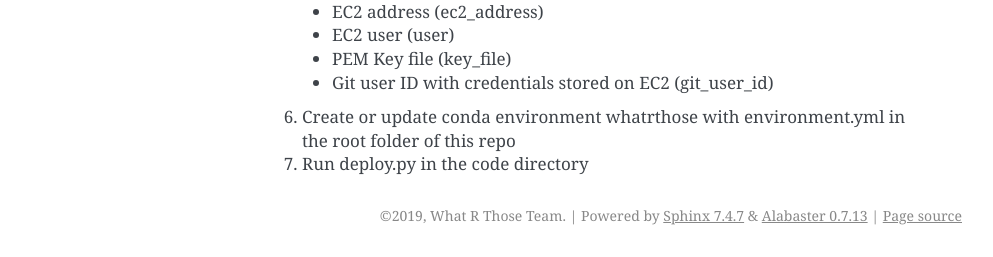
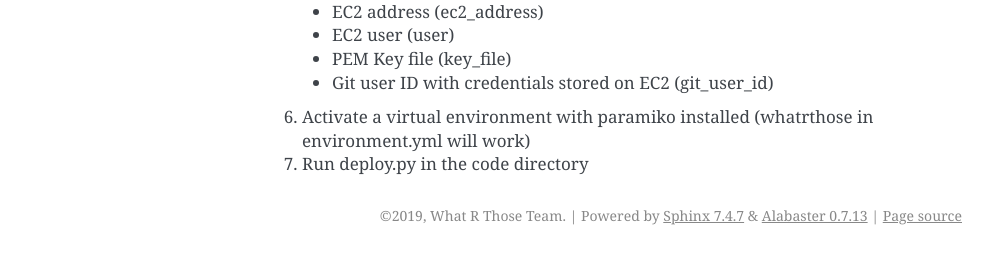
Before and after one commit to ttishihara/whatrthose, a Sphinx documentation site: the page built from documentation/source/tutorial.rst, in a window 1280 px wide. Shown: the part 640-897 px from the top of the page, without its empty margins (148-1141 px from the left). Built offline with Sphinx 7.4.7, drawn with Linux system fonts in a browser that asks for light colours.

Commit message:
updated tutorial again

```diff
--- a/documentation/source/tutorial.rst
+++ b/documentation/source/tutorial.rst
@@ -22,5 +22,5 @@ Deployment
  * EC2 user (user)
  * PEM Key file (key_file)
  * Git user ID with credentials stored on EC2 (git_user_id)
-6. Create or update conda environment whatrthose with environment.yml in the root folder of this repo
+6. Activate a virtual environment with paramiko installed (whatrthose in environment.yml will work)
 7. Run deploy.py in the code directory
```
